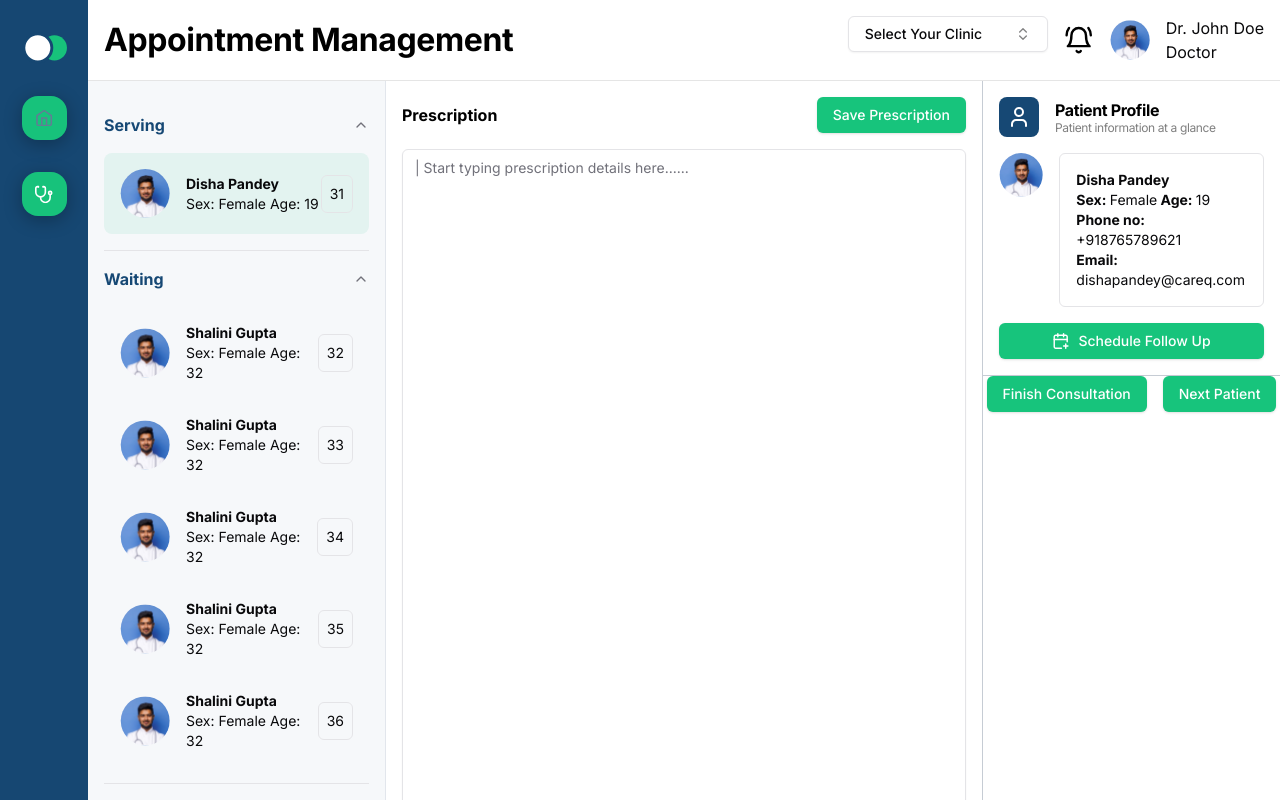
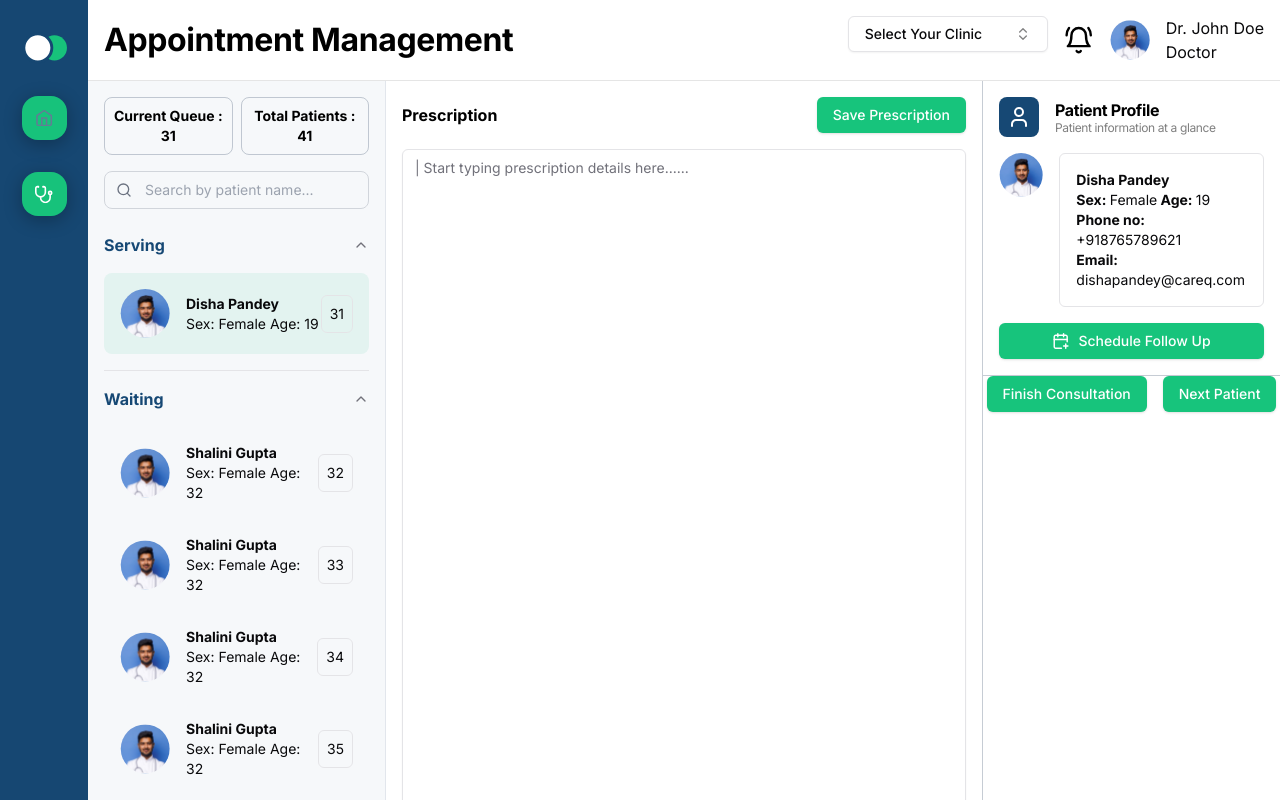
Before and after one commit to ShahidMollick/careq-webapp, a Next.js app: page /appointment in a window 1280 px wide. Built offline with nearby package versions, Linux system fonts and the light colour scheme.

Commit message:
search mnd

```diff
--- a/src/app/appointment/page.css
+++ b/src/app/appointment/page.css
@@ -144,3 +144,14 @@
   align-items: center;
   gap: 1rem;
 }
+.search-bar input {
+  padding-left: 2.5rem; /* Adjust padding to fit icon */
+}
+
+.search-bar .search-icon {
+  position: absolute;
+  left: 0.75rem; /* Adjust left position as needed */
+  top: 50%;
+  transform: translateY(-50%);
+  color: rgba(0, 0, 0, 0.5); /* Adjust color for icon */
+}
--- a/src/app/appointment/page.tsx
+++ b/src/app/appointment/page.tsx
@@ -1,4 +1,5 @@
-import React from "react";
+"use client";
+import React, { useState } from "react";
 import "./page.css";
 import Image from "next/image";
 import Link from "next/link";
@@ -11,24 +12,32 @@ import {
 } from "@/components/ui/accordion";
 import { ComboboxDemo } from "@/components/ui/combobox";
 import data from "./appointments.json";
-import { Textarea } from "@/components/ui/textarea"
-
-
+import { Textarea } from "@/components/ui/textarea";
+import { Search } from "lucide-react";
 
 const AppointmentPage: React.FC = () => {
-  /*const [data, setData] = useState(null);
+  const [searchTerm, setSearchTerm] = useState("");
 
-    useEffect(() => {
-        const fetchData = async () => {
-            const res = await fetch('https://example.com/api/data');
-            const result = await res.json();
-            setData(result);
-        };
+  // Get the first ticket number (from the 'serving' array)
+  const firstTicketNumber =
+    data.serving.length > 0 ? data.serving[0].ticketNumber : null;
 
-        fetchData();
-    }, []);
+  // Get the last ticket number (from the 'completed' array)
+  const lastTicketNumber =
+    data.completed.length > 0
+      ? data.completed[data.completed.length - 1].ticketNumber
+      : null;
 
-    if (!data) return <p>Loading...</p>;*/
+  // Filter data based on search term
+  const filterData = (sectionData) =>
+    sectionData.filter((item) =>
+      item.name.toLowerCase().includes(searchTerm.toLowerCase())
+    );
+
+  // Filtered sections
+  const filteredServing = filterData(data.serving);
+  const filteredWaiting = filterData(data.waiting);
+  const filteredCompleted = filterData(data.completed);
 
   return (
     <div className="main-container">
@@ -74,16 +83,51 @@ const AppointmentPage: React.FC = () => {
         </div>
         <div className="content">
           <div className="accord">
+            <div className="flex flex-row gap-2 w-full">
+              <div className="md text-sm w-full text-black text-center font-bold p-2 border border-solid rounded-lg border-slate-500/[0.37] ...">
+                Current Queue : {firstTicketNumber}
+              </div>
+              <div className="md text-sm w-full text-black text-center font-bold p-2 border border-solid rounded-lg border-slate-500/[0.37] ...">
+                Total Patients : {lastTicketNumber}
+              </div>
+            </div>
+
+            {/* Search Bar */}
+            <div className="search-bar flex items-center mt-4 mb-2 relative">
+              <input
+                type="text"
+                placeholder="Search by patient name..."
+                value={searchTerm}
+                onChange={(e) => setSearchTerm(e.target.value)}
+                className="border border-gray-300 p-2 pl-10 rounded-lg w-full text-sm bg-transparent"
+              />
+              <Search
+                className="absolute left-3 top-1/2 transform -translate-y-1/2 text-gray-500"
+                width={16}
+                height={16}
+              />
+            </div>
+
             <Accordion
               type="multiple"
               defaultValue={["item-1", "item-2"]}
               className="w-full"
             >
+              {/* Serving Section */}
               <AccordionItem value="item-1">
-                <AccordionTrigger className="font-bold text-secondary">Serving</AccordionTrigger>
+                <AccordionTrigger className="font-bold text-secondary">
+                  Serving
+                </AccordionTrigger>
                 <AccordionContent>
-                  {data.serving.map((item, index) => (
-                    <div key={index} className="card-list" style={{background: "rgba(23, 194, 123, 0.08)", borderRadius: "0.5rem"}}>
+                  {filteredServing.map((item, index) => (
+                    <div
+                      key={index}
+                      className="card-list"
+                      style={{
+                        background: "rgba(23, 194, 123, 0.08)",
+                        borderRadius: "0.5rem",
+                      }}
+                    >
                       <Image
                         src={item.photoUrl}
                         alt={item.name}
@@ -97,17 +141,22 @@ const AppointmentPage: React.FC = () => {
                             Sex: {item.sex} Age: {item.age}
                           </p>
                         </div>
-
-                        <div className="border p-2 rounded-md">{item.ticketNumber}</div>
+                        <div className="border p-2 rounded-md">
+                          {item.ticketNumber}
+                        </div>
                       </div>
                     </div>
                   ))}
                 </AccordionContent>
               </AccordionItem>
+
+              {/* Waiting Section */}
               <AccordionItem value="item-2">
-                <AccordionTrigger className="font-bold text-secondary">Waiting</AccordionTrigger>
+                <AccordionTrigger className="font-bold text-secondary">
+                  Waiting
+                </AccordionTrigger>
                 <AccordionContent>
-                  {data.waiting.map((item, index) => (
+                  {filteredWaiting.map((item, index) => (
                     <div key={index} className="card-list">
                       <Image
                         src={item.photoUrl}
@@ -122,16 +171,22 @@ const AppointmentPage: React.FC = () => {
                             Sex: {item.sex} Age: {item.age}
                           </p>
                         </div>
-                        <div className="border p-2 rounded-md">{item.ticketNumber}</div>
+                        <div className="border p-2 rounded-md">
+                          {item.ticketNumber}
+                        </div>
                       </div>
                     </div>
                   ))}
                 </AccordionContent>
               </AccordionItem>
+
+              {/* Completed Section */}
               <AccordionItem value="item-3">
-                <AccordionTrigger className="font-bold text-secondary">Completed</AccordionTrigger>
+                <AccordionTrigger className="font-bold text-secondary">
+                  Completed
+                </AccordionTrigger>
                 <AccordionContent>
-                  {data.completed.map((item, index) => (
+                  {filteredCompleted.map((item, index) => (
                     <div key={index} className="card-list">
                       <Image
                         src={item.photoUrl}
@@ -146,7 +201,9 @@ const AppointmentPage: React.FC = () => {
                             Sex: {item.sex} Age: {item.age}
                           </p>
                         </div>
-                        <div className="border p-2 rounded-md">{item.ticketNumber}</div>
+                        <div className="border p-2 rounded-md">
+                          {item.ticketNumber}
+                        </div>
                       </div>
                     </div>
                   ))}
@@ -157,11 +214,14 @@ const AppointmentPage: React.FC = () => {
 
           <div className="editor-container p-4">
             <div className="flex flex-row justify-between items-center mb-4">
-               <div className="text-md sub-section-title">Prescription</div>
-                <Button>Save Prescription</Button>
+              <div className="text-md sub-section-title">Prescription</div>
+              <Button>Save Prescription</Button>
             </div>
 
-            <Textarea placeholder="| Start typing prescription details here......"  className="overflow-auto h-full"/>
+            <Textarea
+              placeholder="| Start typing prescription details here......"
+              className="overflow-auto h-full"
+            />
           </div>
 
           <div className="preview">
@@ -179,12 +239,7 @@ const AppointmentPage: React.FC = () => {
               </div>
               <div className="middle text-sm">
                 <div className="middle-profile-pic">
-                  <Image
-                    src="/doctor.svg"
-                    width={60}
-                    height={60}
-                    alt="icon"
-                  />
+                  <Image src="/doctor.svg" width={60} height={60} alt="icon" />
                 </div>
                 <div className="border p-4 w-full rounded-md">
                   <div className="font-bold">Disha Pandey</div>
@@ -200,15 +255,14 @@ const AppointmentPage: React.FC = () => {
                   </div>
                   <div>
                     <span className="font-bold">Email: </span>
-                    <span>
-                      dishapandey@careq.com
-                    </span>
+                    <span>dishapandey@careq.com</span>
                   </div>
                 </div>
               </div>
-              <Button variant={'default'}>
-              <Image src="/calender.svg" width={18} height={18} alt="icon" />
-                 Schedule Follow Up</Button>
+              <Button variant={"default"}>
+                <Image src="/calender.svg" width={18} height={18} alt="icon" />
+                Schedule Follow Up
+              </Button>
             </div>
             <div className="preview-body"></div>
             <div className="preview-footer">
```
